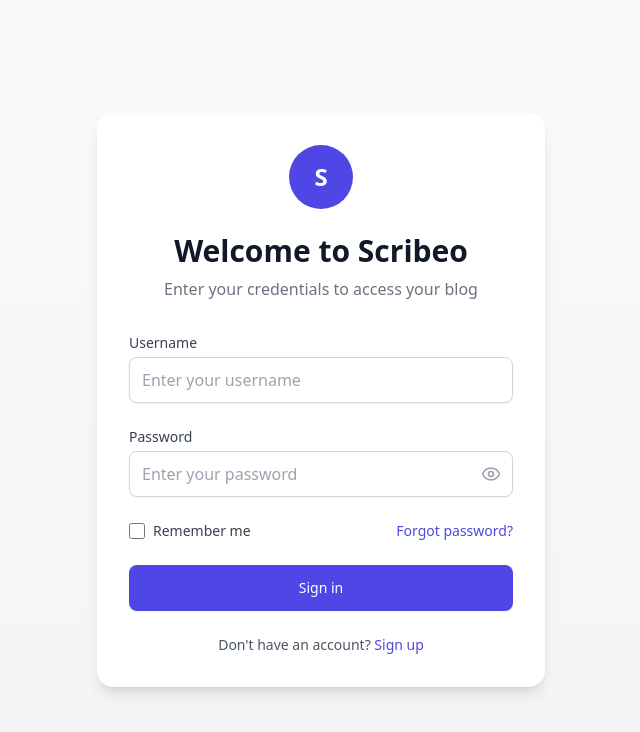
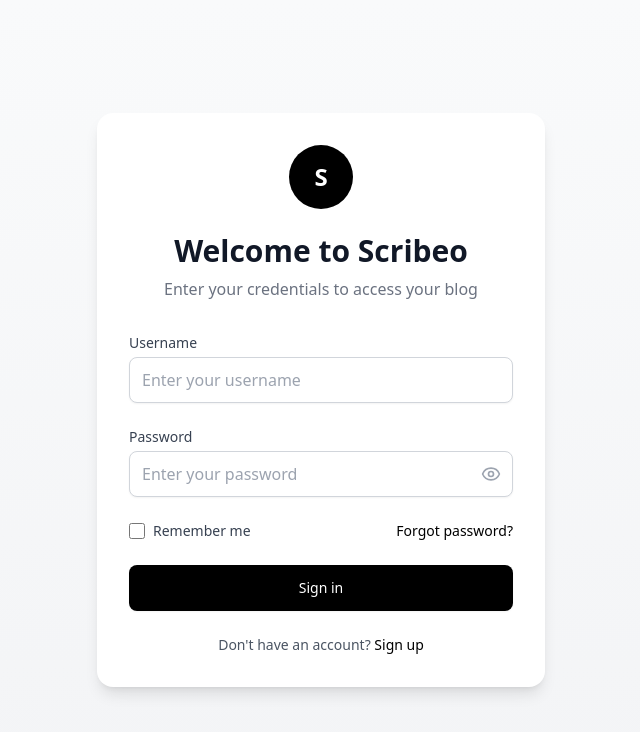
Before and after one commit to danish-kv/scribeo-frontend, a React (Vite) app: page /login in a window 1280 px wide. Shown: the top 732 px of the page, without its empty margins (319-959 px from the left). Built offline with nearby package versions, Linux system fonts and the light colour scheme; no server answers.

Commit message:
feat: replaced normal login to use login thunk

```diff
--- a/src/components/auth/Login.jsx
+++ b/src/components/auth/Login.jsx
@@ -1,35 +1,38 @@
-import React, { useState } from 'react';
-import { useNavigate } from 'react-router-dom';
-import { EyeIcon, EyeOffIcon } from 'lucide-react';
+import React, { useState } from "react";
+import { Link, useNavigate } from "react-router-dom";
+import { EyeIcon, EyeOffIcon } from "lucide-react";
+import { useDispatch } from "react-redux";
+import { LoginThunk } from "../../redux/thunk/authThunk";
 
 const Login = () => {
   const [formData, setFormData] = useState({
-    username: '',
-    password: ''
+    username: "",
+    password: "",
   });
   const [showPassword, setShowPassword] = useState(false);
   const [isLoading, setIsLoading] = useState(false);
-  const [error, setError] = useState('');
+  const [error, setError] = useState("");
   const navigate = useNavigate();
+  const dispatch = useDispatch();
 
   const handleChange = (e) => {
     setFormData({
       ...formData,
-      [e.target.name]: e.target.value
+      [e.target.name]: e.target.value,
     });
-    setError('');
+    setError("");
   };
 
   const handleLogin = async (e) => {
     e.preventDefault();
     setIsLoading(true);
-    setError('');
+    setError("");
 
     try {
-      await authService.login(formData.username, formData.password);
-      navigate('/posts');
+      await dispatch(LoginThunk(formData));
+      navigate("/");
     } catch (error) {
-      setError('Invalid username or password. Please try again.');
+      setError("Invalid username or password. Please try again.");
     } finally {
       setIsLoading(false);
     }
@@ -40,7 +43,7 @@
       <div className="max-w-md w-full space-y-8 bg-white rounded-2xl shadow-lg p-8">
         {/* Logo and Header */}
         <div className="text-center">
-          <div className="mx-auto h-16 w-16 bg-indigo-600 rounded-full flex items-center justify-center mb-6">
+          <div className="mx-auto h-16 w-16 bg-black rounded-full flex items-center justify-center mb-6">
             <span className="text-2xl font-bold text-white">S</span>
           </div>
           <h2 className="text-3xl font-bold text-gray-900 mb-2">
@@ -56,8 +59,16 @@
           <div className="bg-red-50 border-l-4 border-red-500 p-4 mb-6 rounded-md">
             <div className="flex items-center">
               <div className="flex-shrink-0">
-                <svg className="h-5 w-5 text-red-500" viewBox="0 0 20 20" fill="currentColor">
-                  <path fillRule="evenodd" d="M10 18a8 8 0 100-16 8 8 0 000 16zM8.707 7.293a1 1 0 00-1.414 1.414L8.586 10l-1.293 1.293a1 1 0 101.414 1.414L10 11.414l1.293 1.293a1 1 0 001.414-1.414L11.414 10l1.293-1.293a1 1 0 00-1.414-1.414L10 8.586 8.707 7.293z" clipRule="evenodd" />
+                <svg
+                  className="h-5 w-5 text-red-500"
+                  viewBox="0 0 20 20"
+                  fill="currentColor"
+                >
+                  <path
+                    fillRule="evenodd"
+                    d="M10 18a8 8 0 100-16 8 8 0 000 16zM8.707 7.293a1 1 0 00-1.414 1.414L8.586 10l-1.293 1.293a1 1 0 101.414 1.414L10 11.414l1.293 1.293a1 1 0 001.414-1.414L11.414 10l1.293-1.293a1 1 0 00-1.414-1.414L10 8.586 8.707 7.293z"
+                    clipRule="evenodd"
+                  />
                 </svg>
               </div>
               <div className="ml-3">
@@ -70,7 +81,10 @@
         {/* Login Form */}
         <form onSubmit={handleLogin} className="space-y-6">
           <div>
-            <label htmlFor="username" className="block text-sm font-medium text-gray-700">
+            <label
+              htmlFor="username"
+              className="block text-sm font-medium text-gray-700"
+            >
               Username
             </label>
             <div className="mt-1">
@@ -82,26 +96,29 @@
                 value={formData.username}
                 onChange={handleChange}
                 className="appearance-none block w-full px-3 py-2.5 border border-gray-300 rounded-lg shadow-sm
-                         placeholder-gray-400 focus:outline-none focus:ring-2 focus:ring-indigo-500 focus:border-indigo-500"
+                         placeholder-gray-400 focus:outline-none focus:ring-2 focus:ring-black focus:border-black"
                 placeholder="Enter your username"
               />
             </div>
           </div>
 
           <div>
-            <label htmlFor="password" className="block text-sm font-medium text-gray-700">
+            <label
+              htmlFor="password"
+              className="block text-sm font-medium text-gray-700"
+            >
               Password
             </label>
             <div className="mt-1 relative">
               <input
                 id="password"
                 name="password"
-                type={showPassword ? 'text' : 'password'}
+                type={showPassword ? "text" : "password"}
                 required
                 value={formData.password}
                 onChange={handleChange}
                 className="appearance-none block w-full px-3 py-2.5 border border-gray-300 rounded-lg shadow-sm
-                         placeholder-gray-400 focus:outline-none focus:ring-2 focus:ring-indigo-500 focus:border-indigo-500"
+                         placeholder-gray-400 focus:outline-none focus:ring-2 focus:ring-black focus:border-black"
                 placeholder="Enter your password"
               />
               <button
@@ -124,15 +141,18 @@
                 id="remember-me"
                 name="remember-me"
                 type="checkbox"
-                className="h-4 w-4 text-indigo-600 focus:ring-indigo-500 border-gray-300 rounded"
+                className="h-4 w-4 text-black focus:ring-black border-gray-300 rounded"
               />
-              <label htmlFor="remember-me" className="ml-2 block text-sm text-gray-700">
+              <label
+                htmlFor="remember-me"
+                className="ml-2 block text-sm text-gray-700"
+              >
                 Remember me
               </label>
             </div>
 
             <div className="text-sm">
-              <a href="#" className="font-medium text-indigo-600 hover:text-indigo-500">
+              <a href="#" className="font-medium text-black hover:text-black">
                 Forgot password?
               </a>
             </div>
@@ -142,25 +162,43 @@
             type="submit"
             disabled={isLoading}
             className="w-full flex justify-center py-3 px-4 border border-transparent rounded-lg shadow-sm
-                     text-sm font-medium text-white bg-indigo-600 hover:bg-indigo-700
-                     focus:outline-none focus:ring-2 focus:ring-offset-2 focus:ring-indigo-500
+                     text-sm font-medium text-white bg-black hover:bg-black
+                     focus:outline-none focus:ring-2 focus:ring-offset-2 focus:ring-black
                      disabled:opacity-50 disabled:cursor-not-allowed"
           >
             {isLoading ? (
-              <svg className="animate-spin h-5 w-5 text-white" xmlns="http://www.w3.org/2000/svg" fill="none" viewBox="0 0 24 24">
-                <circle className="opacity-25" cx="12" cy="12" r="10" stroke="currentColor" strokeWidth="4"></circle>
-                <path className="opacity-75" fill="currentColor" d="M4 12a8 8 0 018-8V0C5.373 0 0 5.373 0 12h4zm2 5.291A7.962 7.962 0 014 12H0c0 3.042 1.135 5.824 3 7.938l3-2.647z"></path>
+              <svg
+                className="animate-spin h-5 w-5 text-white"
+                xmlns="http://www.w3.org/2000/svg"
+                fill="none"
+                viewBox="0 0 24 24"
+              >
+                <circle
+                  className="opacity-25"
+                  cx="12"
+                  cy="12"
+                  r="10"
+                  stroke="currentColor"
+                  strokeWidth="4"
+                ></circle>
+                <path
+                  className="opacity-75"
+                  fill="currentColor"
+                  d="M4 12a8 8 0 018-8V0C5.373 0 0 5.373 0 12h4zm2 5.291A7.962 7.962 0 014 12H0c0 3.042 1.135 5.824 3 7.938l3-2.647z"
+                ></path>
               </svg>
             ) : (
-              'Sign in'
+              "Sign in"
             )}
           </button>
 
           <p className="text-center text-sm text-gray-600">
-            Don't have an account?{' '}
-            <a href="/signup" className="font-medium text-indigo-600 hover:text-indigo-500">
-              Sign up
-            </a>
+            Don't have an account?{" "}
+            <Link to={"/register"}>
+              <span className="font-medium text-black hover:text-black">
+                Sign up
+              </span>
+            </Link>
           </p>
         </form>
       </div>
```
